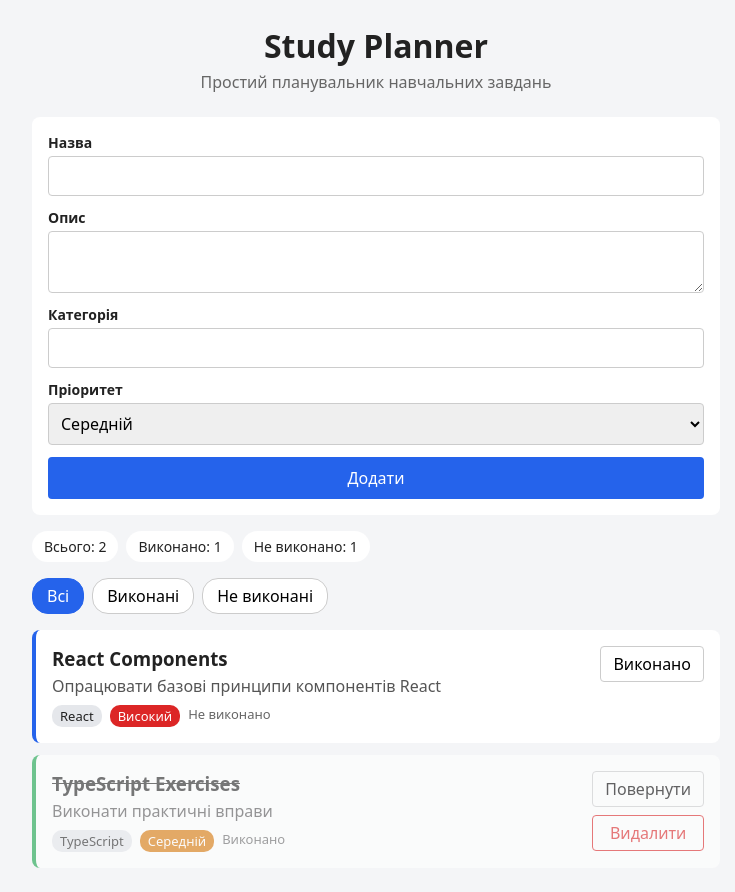
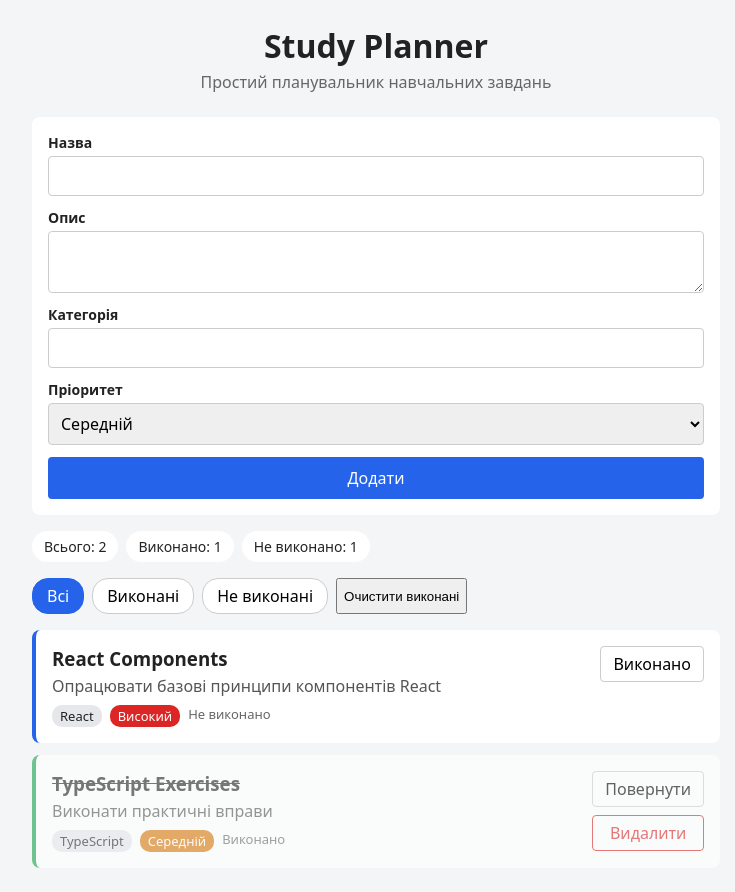
Before and after one commit to Anna-Adelina/study-planner, a React (Vite) app: page / in a window 1280 px wide. Shown: the whole page, without its empty margins (264-999 px from the left). Built offline with nearby package versions, Linux system fonts and the light colour scheme.

Commit message:
feat(lab-08): add clear completed button

```diff
--- a/src/App.tsx
+++ b/src/App.tsx
@@ -31,6 +31,12 @@ function App() {
     setTasks((prev) => prev.filter((task) => task.id !== id));
   };
 
+  const handleClearCompleted = () => {
+    setTasks((prev) => prev.filter((task) => !task.completed));
+  };
+
+  const hasCompleted = tasks.some((task) => task.completed);
+
   const visibleTasks = tasks.filter((task) => {
     if (filter === 'completed') return task.completed;
     if (filter === 'active') return !task.completed;
@@ -43,7 +49,12 @@ function App() {
       <main className="app__main">
         <TaskForm onAddTask={handleAddTask} />
         <TaskStats tasks={tasks} />
-        <TaskFilters currentFilter={filter} onFilterChange={setFilter} />
+        <TaskFilters
+          currentFilter={filter}
+          onFilterChange={setFilter}
+          hasCompleted={hasCompleted}
+          onClearCompleted={handleClearCompleted}
+        />
         <TaskList
           tasks={visibleTasks}
           totalCount={tasks.length}
--- a/src/components/TaskFilters.tsx
+++ b/src/components/TaskFilters.tsx
@@ -4,6 +4,8 @@ import './TaskFilters.scss';
 interface TaskFiltersProps {
   currentFilter: FilterMode;
   onFilterChange: (filter: FilterMode) => void;
+  hasCompleted: boolean;
+  onClearCompleted: () => void;
 }
 
 const filters: { value: FilterMode; label: string }[] = [
@@ -12,7 +14,12 @@ const filters: { value: FilterMode; label: string }[] = [
   { value: 'active', label: 'Не виконані' },
 ];
 
-function TaskFilters({ currentFilter, onFilterChange }: TaskFiltersProps) {
+function TaskFilters({
+  currentFilter,
+  onFilterChange,
+  hasCompleted,
+  onClearCompleted,
+}: TaskFiltersProps) {
   return (
     <div className="task-filters">
       {filters.map((filter) => (
@@ -29,6 +36,15 @@ function TaskFilters({ currentFilter, onFilterChange }: TaskFiltersProps) {
           {filter.label}
         </button>
       ))}
+
+      <button
+        type="button"
+        className="task-filters__clear"
+        disabled={!hasCompleted}
+        onClick={onClearCompleted}
+      >
+        Очистити виконані
+      </button>
     </div>
   );
 }
--- a/src/components/TaskForm.scss
+++ b/src/components/TaskForm.scss
@@ -43,4 +43,21 @@
       background: #1d4ed8;
     }
   }
+
+  &__clear {
+  margin-left: auto;
+  padding: 6px 14px;
+  border: 1px solid #dc2626;
+  border-radius: 16px;
+  background: #fff;
+  color: #dc2626;
+  font: inherit;
+  cursor: pointer;
+
+  &:disabled {
+    border-color: #ccc;
+    color: #999;
+    cursor: not-allowed;
+  }
 }
+}
```
